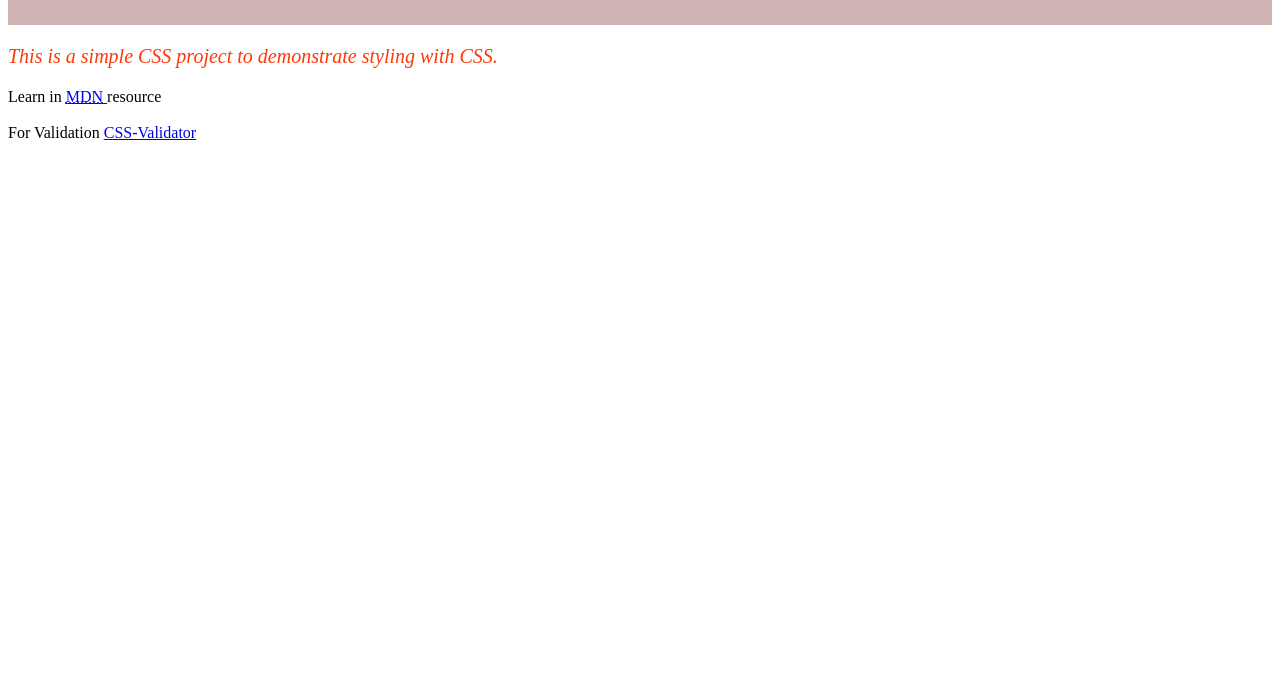
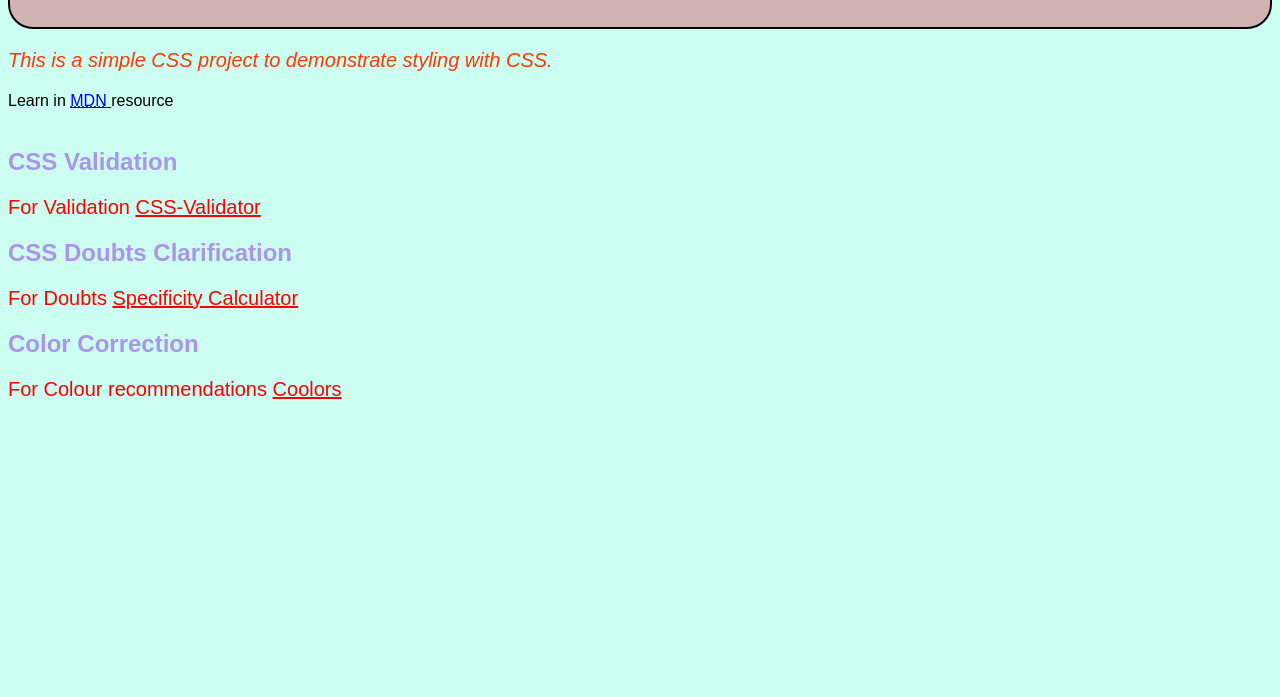
Before and after one commit to manikandan110306/CSS-Project, a plain HTML site: page index.html in a window 1280 px wide. Shown: the part 103-800 px from the top of the page. Drawn offline with Linux system fonts and the light colour scheme.

Commit message:
intitialcommit

```diff
--- a/Styles/main.css
+++ b/Styles/main.css
@@ -2,3 +2,24 @@ p{
     color: rgb(255, 56, 6);
     font-size: 20px;
 }
+
+body{
+    background-color: rgb(204, 255, 241);
+    font-family: Arial, sans-serif;
+}
+
+.classselector{
+    color: rgba(138, 43, 226,0.5);
+}
+
+#idselector{
+    color: rgb(255, 0, 0);
+}
+
+p a{
+    color: #ff0000;
+}
+
+*{
+    font-family: Arial, sans-serif;
+}
--- a/index.html
+++ b/index.html
@@ -13,6 +13,8 @@
         header {
             background-color: rgb(208, 179, 179);
             padding: 20px;
+            border: 2.5px solid black;
+            border-radius: 25px;
             text-align: center;
         }
     </style>
@@ -24,7 +26,14 @@
     <main>
         <p style="font-style: italic;">This is a simple CSS project to demonstrate styling with CSS.</p>
         Learn in <a href="https://developer.mozilla.org/en-US/docs/Web/CSS"><abbr title="Mozilla Developer Network">MDN</abbr> </a>resource<br><br>
-        For Validation <a href="https://jigsaw.w3.org/css-validator/#validate_by_upload/">CSS-Validator</a>
+        <article class="classselector">
+            <h2>CSS Validation</h2>
+            <p id="idselector">For Validation <a href="https://jigsaw.w3.org/css-validator/#validate_by_upload/">CSS-Validator</a></p>
+            <h2>CSS Doubts Clarification</h2>
+            <p id="idselector">For Doubts <a href="https://specificity.keegan.st/">Specificity Calculator</a></p>
+            <h2>Color Correction</h2>
+            <p id="idselector">For Colour recommendations <a href="https://coolors.co/">Coolors</a></p>
+        </article>
     </main>
 </body>
 </html>
```
